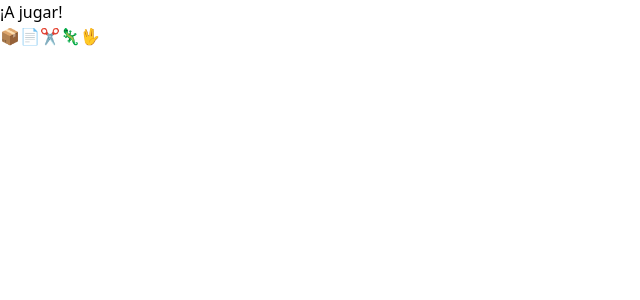
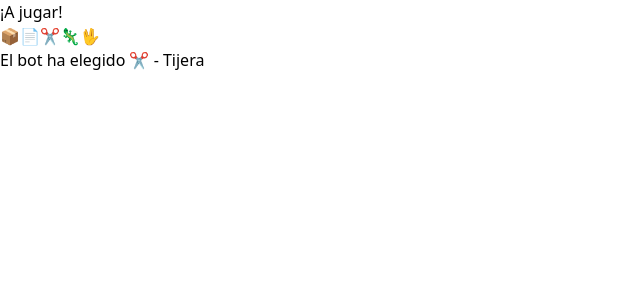
Before and after one commit to Zekret/rock-paper-scissors, a React (Vite) app: page / in a window 1280 px wide. Both pictures are taken after a click on the button "Piedra". Shown: the top 300 px of the page, without its empty margins (0-640 px from the left). Built offline with nearby package versions, Linux system fonts and the light colour scheme.

Commit message:
update: options & results

```diff
--- a/src/Juego.jsx
+++ b/src/Juego.jsx
@@ -1,4 +1,4 @@
-import { useState } from "react";
+import { useEffect, useState } from "react";
 
 const options = [
   { id: 0, name: "Piedra", emoji: "📦", beats: [2, 3] },
@@ -10,37 +10,54 @@ const options = [
 
 const getResult = (userChoice, machineChoice) => {
   if (userChoice === machineChoice) {
-    return 0
+    return 0;
   }
   if (options[userChoice].beats.includes(machineChoice)) {
-    return 1
+    return 1;
   }
 
-  return 2
-}
+  return 2;
+};
 
 function App() {
   const [userChoice, setUserChoice] = useState(null);
   const [machineChoice, setMachineChoice] = useState(null);
   const [result, setResult] = useState(null);
-  const [disabled, setDisabled] = useState(false)
+  const [disabled, setDisabled] = useState(false);
+  const [userMessage, setUserMessage] = useState(null);
+  const [machineMessage, setMachineMessage] = useState(null);
+
+  useEffect(() => {
+    if (userChoice !== null) {
+      setUserMessage(
+        `Has elegido ${options[userChoice]?.emoji} - ${options[userChoice]?.name}`
+      );
+    }
+  }, [userChoice]);
+
+  useEffect(() => {
+    if (machineChoice !== null) {
+      setUserMessage(
+        `El bot ha elegido ${options[machineChoice]?.emoji} - ${options[machineChoice]?.name}`
+      );
+    }
+  }, [machineChoice]);
 
   const handlePlay = (choice) => {
-    setUserChoice(choice)
-    setDisabled(true)
-    const randomChoice = Math.floor(Math.random() * 5)
+    setUserChoice(choice);
+    setDisabled(true);
+    const randomChoice = Math.floor(Math.random() * 5);
 
     setTimeout(() => {
-      setMachineChoice(randomChoice)
-    }, 1500)
+      setMachineChoice(randomChoice);
+    }, 1500);
 
     setTimeout(() => {
       setResult(getResult(choice, randomChoice));
     }, 3000);
 
-    clearTimeout()
-
-  }
+    clearTimeout();
+  };
   return (
     <div className="flex items-center justify-center h-screen bg-gray-800">
       <div className="rounded-lg p-4 bg-gray-500">
@@ -57,6 +74,27 @@ function App() {
               {option.emoji}
             </button>
           ))}
+          {userChoice !== null && <p className="text-xl mt-4">{userMessage}</p>}
+          {machineChoice !== null && (
+            <p className="text-xl mt-4">{machineMessage}</p>
+          )}
+          {result !== null && (
+            <div className="mt-8">
+              {result === 0 && <p className="text-xl mt-4">🤷🏽‍♀️ Empate</p>}
+              {result === 1 && (
+                <p className="text-xl mt-4">
+                  ✅ Has ganado con {options[userChoice]?.name} contra{" "}
+                  {options[machineChoice]?.name}
+                </p>
+              )}
+              {result === 2 && (
+                <p className="text-xl mt-4">
+                  ❌ Has perdido con {options[userChoice]?.name} contra{" "}
+                  {options[machineChoice]?.name}
+                </p>
+              )}
+            </div>
+          )}
         </div>
       </div>
     </div>
```
